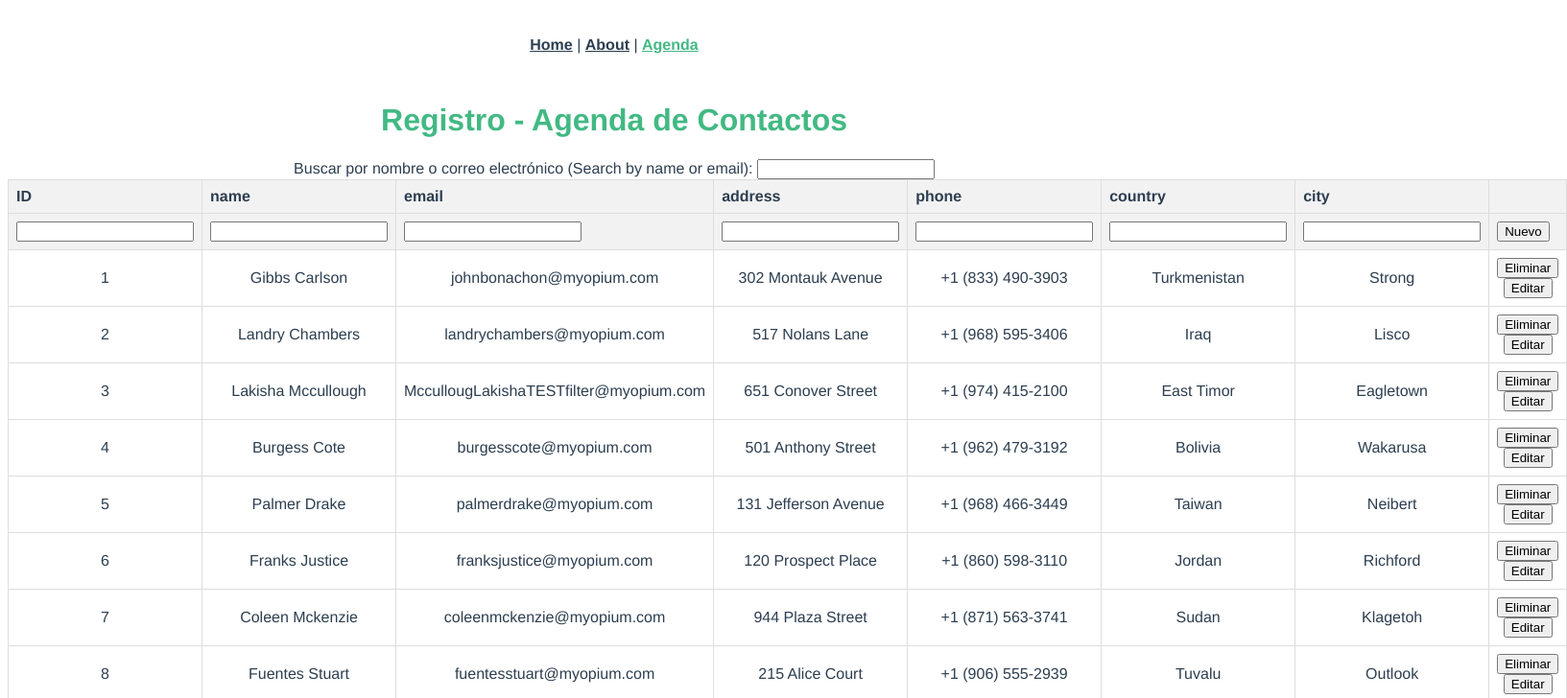
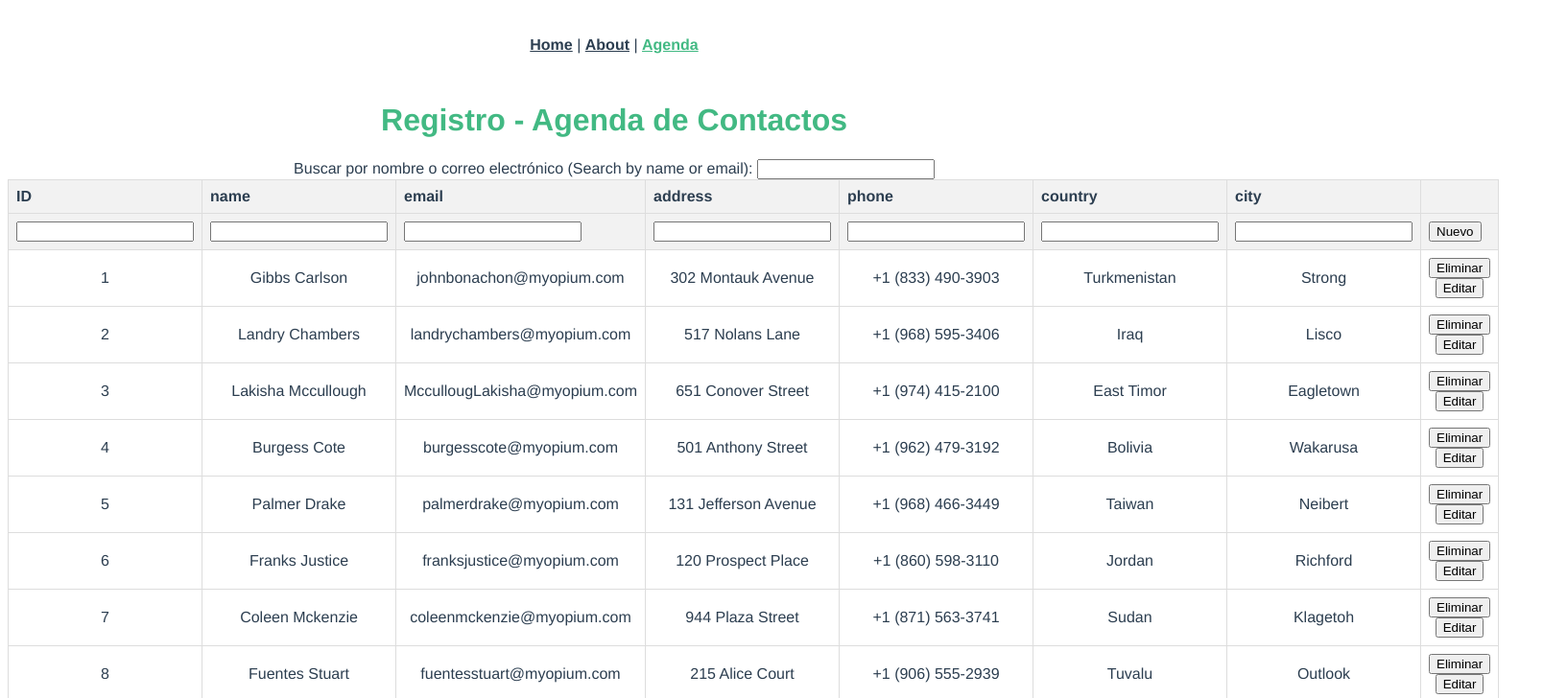
Before and after one commit to fmiquiza/VueProjects, a Vue app in the folder agenda/: page /agenda in a window 1280 px wide. Shown: the top 728 px of the page at 96% size, 1633 px wide, since content can reach past the window. Built offline with nearby package versions, Linux system fonts and the light colour scheme.

Commit message:
removed email strings, after testing new filter code

```diff
--- a/agenda/src/views/AgendaView.vue
+++ b/agenda/src/views/AgendaView.vue
@@ -85,7 +85,7 @@ export default {
             contactos: [
                {"ID":1,"name":"Gibbs Carlson","email":"johnbonachon@myopium.com","address":"302 Montauk Avenue","phone":"+1 (833) 490-3903","country":"Turkmenistan","city":"Strong"},
                {"ID":2,"name":"Landry Chambers","email":"landrychambers@myopium.com","address":"517 Nolans Lane","phone":"+1 (968) 595-3406","country":"Iraq","city":"Lisco"},
-               {"ID":3,"name":"Lakisha Mccullough","email":"MccullougLakishaTESTfilter@myopium.com","address":"651 Conover Street","phone":"+1 (974) 415-2100","country":"East Timor","city":"Eagletown"},
+               {"ID":3,"name":"Lakisha Mccullough","email":"MccullougLakisha@myopium.com","address":"651 Conover Street","phone":"+1 (974) 415-2100","country":"East Timor","city":"Eagletown"},
                {"ID":4,"name":"Burgess Cote","email":"burgesscote@myopium.com","address":"501 Anthony Street","phone":"+1 (962) 479-3192","country":"Bolivia","city":"Wakarusa"},
                {"ID":5,"name":"Palmer Drake","email":"palmerdrake@myopium.com","address":"131 Jefferson Avenue","phone":"+1 (968) 466-3449","country":"Taiwan","city":"Neibert"},
                {"ID":6,"name":"Franks Justice","email":"franksjustice@myopium.com","address":"120 Prospect Place","phone":"+1 (860) 598-3110","country":"Jordan","city":"Richford"},
```
